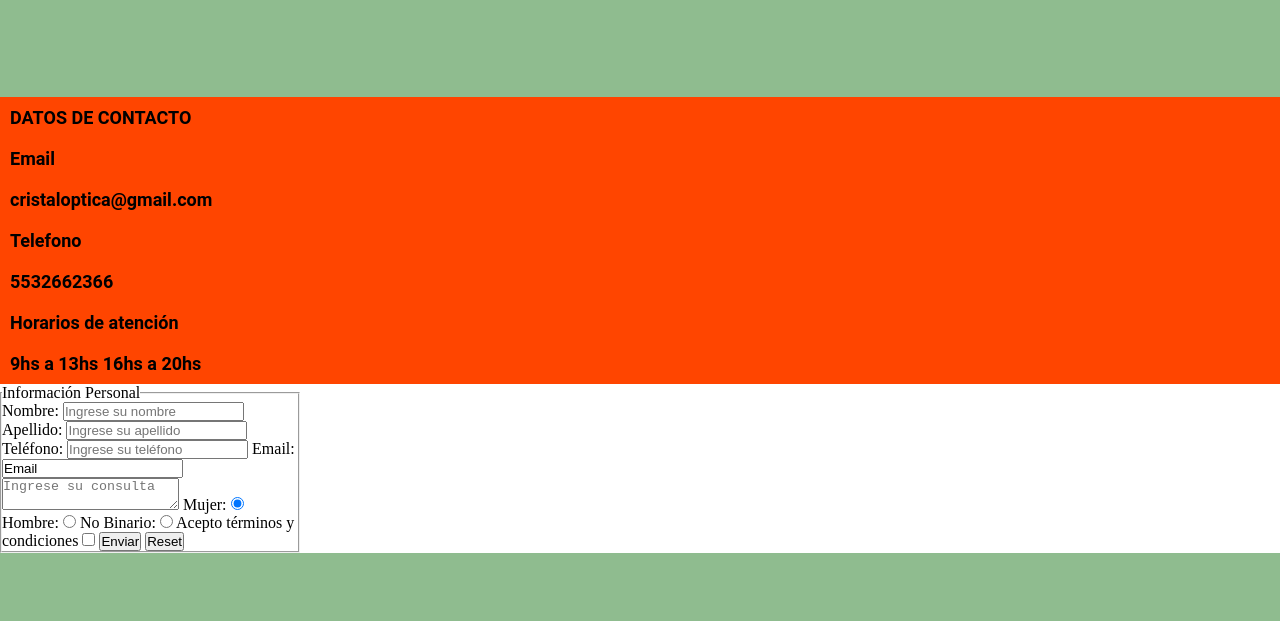
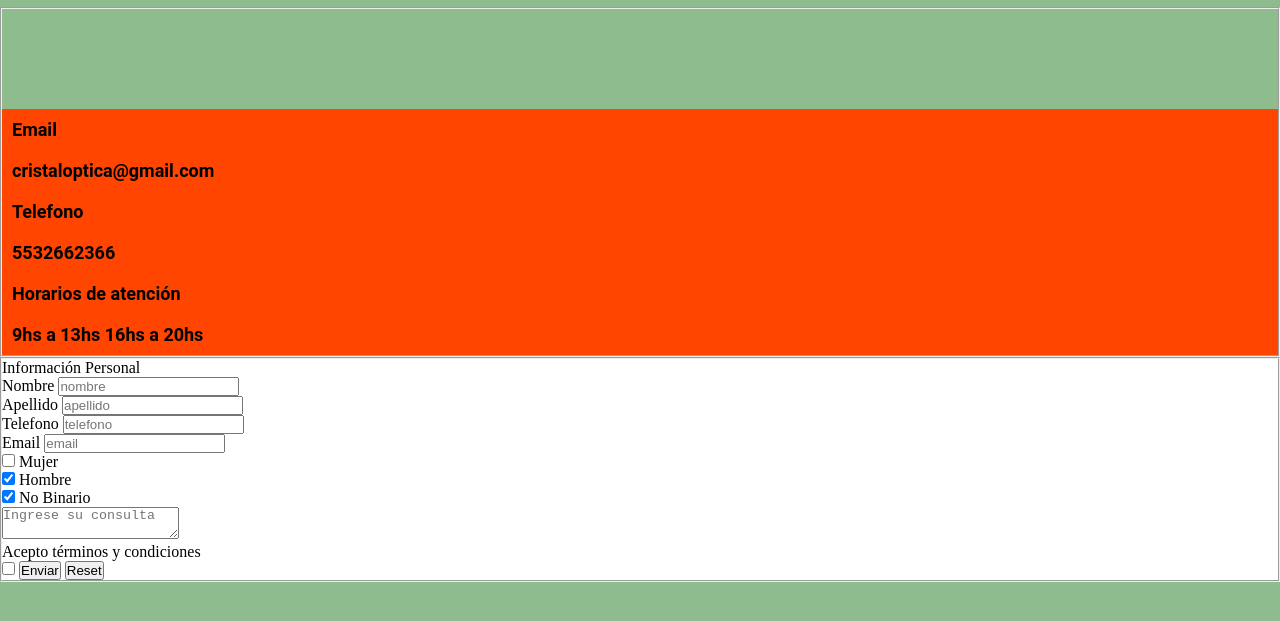
Before and after one commit to CarooLopezz/openpractica1, a plain HTML site: page pages/contactos.html in a window 1280 px wide. Shown: the part 177-798 px from the top of the page. Drawn offline with Linux system fonts and the light colour scheme.

Commit message:
uniproyecto

```diff
--- a/pages/contactos.html
+++ b/pages/contactos.html
@@ -29,8 +29,9 @@
             </nav>
             <h1>CONTACTOS</h1>
         </header>
+        <fieldset class="info">
         <main>
-            <h2 class="esp">DATOS DE CONTACTO</h2>
+
             <h3 class="esp">Email</h3>
             <h4 class="esp">cristaloptica@gmail.com</h4>
             <h3 class="esp">Telefono</h3>
@@ -40,51 +41,57 @@
                 16hs a 20hs
             </h4>
         </main>
+        </fieldset>
         <aside>
-            <form action="" method="get">
-                <fieldset>
-                    <legend>Información Personal</legend>
-                <label>
-                    Nombre:
-                    <input type="text" name="nombre" placeholder="Ingrese su nombre" required>
+        <fieldset  class="info">
+            <div class=" col-12git-oushmb-3">
+                <legend>Información Personal</legend>
+                <label for="exampleFormControlInput1" class="form-label">Nombre</label>
+                <input type="nombre" class="form-control" id="exampleFormControlInput1" placeholder="nombre"required>
+            </div>
+            <div>
+            <label for="exampleFormControlInput1" class="form-label">Apellido</label>
+                <input type="apellido" class="form-control" id="exampleFormControlInput1" placeholder="apellido"required>
+            </div>
+            <div></div>
+            <label for="exampleFormControlInput1" class="form-label">Telefono</label>
+                <input type="telefono" class="form-control" id="exampleFormControlInput1" placeholder="telefono"required>
+            </div>
+            <div>
+            <label for="exampleFormControlInput1" class="form-label">Email</label>
+                <input type="email" class="form-control" id="exampleFormControlInput1" placeholder="email"required>
+            </div>
+            <div class="form-check">
+                <input class="form-check-input" type="checkbox" value="" id="flexCheckDefault">
+                <label class="form-check-label" for="flexCheckDefault " checked>
+                    Mujer
                 </label>
-
-                <label>
-                    Apellido:
-                    <input type="text" name="apellido" placeholder="Ingrese su apellido" required>
-                </label>
-
-                <label>
-                    Teléfono:
-                    <input type="number" value="Teléfono" placeholder="Ingrese su teléfono" required>
-                </label>
-                <label>
-                    Email:
-                    <input type="email"  value="Email" placeholder="Ingrese su email" required>
-                <label>
-
-                <textarea name="consulta" placeholder="Ingrese su consulta"></textarea>
-
-                <label>
-                    Mujer:
-                    <input type="radio" name="sexo" value="mujer" checked>
-                </label>
-                <label>
-                    Hombre:
-                    <input type="radio" name="sexo" value="hombre">
-                </label>
-                <label>
-                    No Binario:
-                    <input type="radio" name="sexo" value="noBinario">
-                </label>
-                <label>
-                    Acepto términos y condiciones
-                    <input type="checkbox" name="TermyCond" value="acepto" required>
-                </label>
-
+                </div>
+                <div class="form-check">
+                    <input class="form-check-input" type="checkbox" value="" id="flexCheckChecked" checked>
+                    <label class="form-check-label" for="flexCheckChecked">
+                    Hombre
+                    </label>
+                </div>
+                <div class="form-check">
+                    <input class="form-check-input" type="checkbox" value="" id="flexCheckChecked" checked>
+                    <label class="form-check-label" for="flexCheckChecked">
+                    No Binario
+                    </label>
+            </div>
+            <textarea name="consulta" placeholder="Ingrese su consulta"></textarea>
+            <label>
+            <p>Acepto términos y condiciones</p>
+                <input type="checkbox" name="TermyCond" value="acepto" required>
+            </label>
                 <input type="submit" value="Enviar">
                 <input type="reset"  value="Reset">
             </fieldset>
+
+
+        </fieldset>
+
+
             </form>
         </aside>
         <footer>
```
Also changed, not shown: assets/img/1 carru.jpeg (added), assets/img/2 carru.jpeg (added), assets/img/FACEBOOK.png (added), assets/img/INSTA.png (added), assets/img/acercamiento-playa-vista-lentes-gafas-negras_181624-17732.jpg (added), assets/img/ener.png (added), assets/img/joven-eligiendo-gafas-tienda-optica_1303-28882.jpg (added), assets/img/loginn.png (added).
